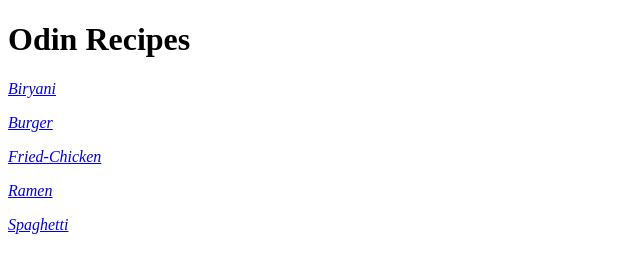
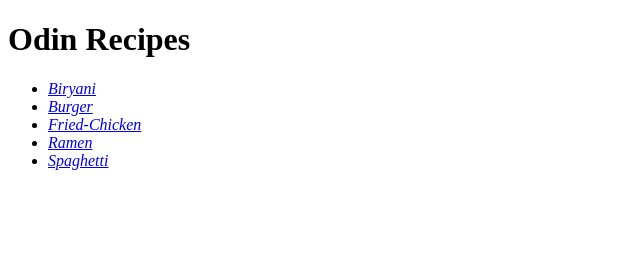
Before and after one commit to ath31m/odin-recipes, a plain HTML site: page index.html in a window 1280 px wide. Shown: the whole page, without its empty margins (0-640 px from the left). Drawn offline with Linux system fonts and the light colour scheme.

Commit message:
unordered list all the recipes

```diff
--- a/index.html
+++ b/index.html
@@ -4,12 +4,13 @@
         <meta charset="UTF-8">
         <title>Odin Recipe Pj</title>
         <h1>Odin Recipes</h1>
-        <p><a href="./recipes/biryani.html"><em>Biryani</em></a></p>
-        <p><a href="./recipes/burger.html"><em>Burger</em></a></p>
-        <p><a href="./recipes/fried-chicken.html"><em>Fried-Chicken</em></a></p>
-        <p><a href="./recipes/ramen.html"><em>Ramen</em></a></p>
-        <p><a href="./recipes/spaghetti.html"><em>Spaghetti</em></a></p>
-
+        <ul>
+            <li><a href="./recipes/biryani.html"><em>Biryani</em></a></li>
+            <li><a href="./recipes/burger.html"><em>Burger</em></a></li>
+            <li><a href="./recipes/fried-chicken.html"><em>Fried-Chicken</em></a></li>
+            <li><a href="./recipes/ramen.html"><em>Ramen</em></a></li>
+            <li><a href="./recipes/spaghetti.html"><em>Spaghetti</em></a></li>
+        </ul>
 
     </head>
 </html>
```
